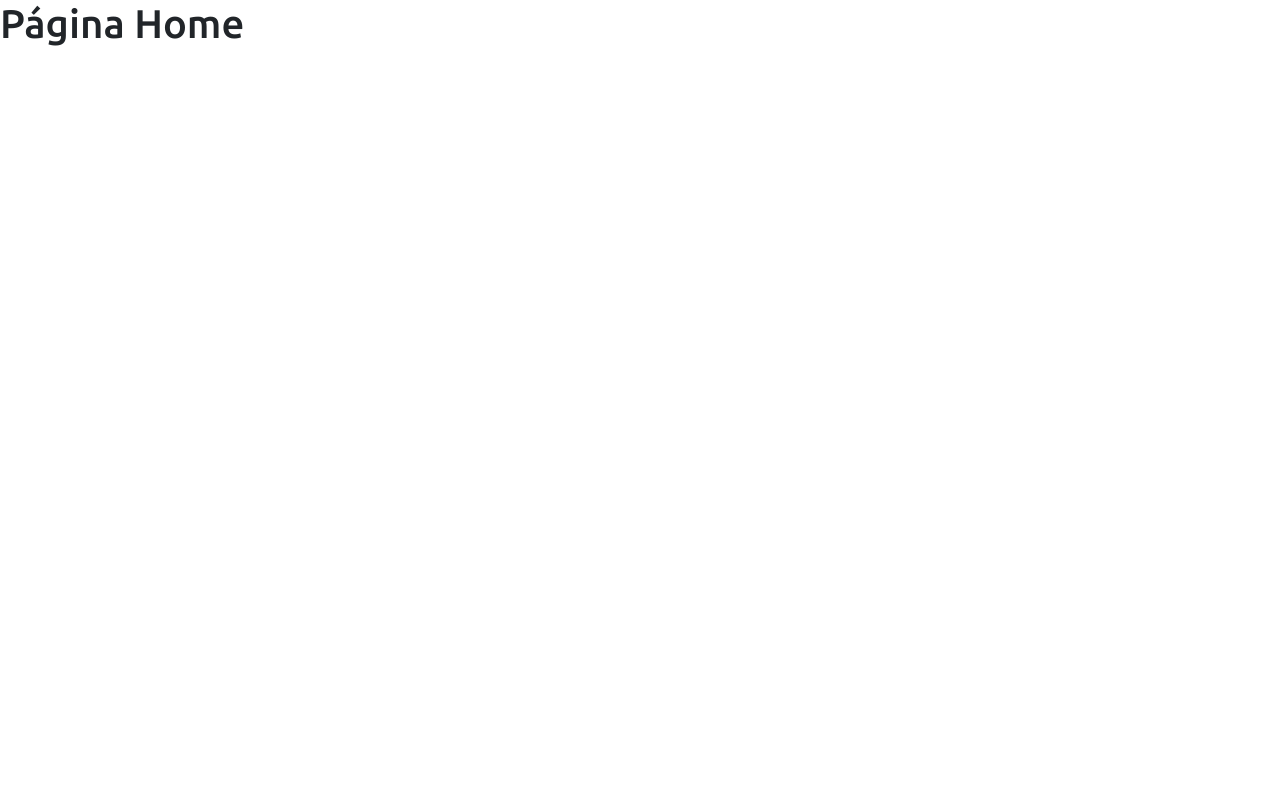
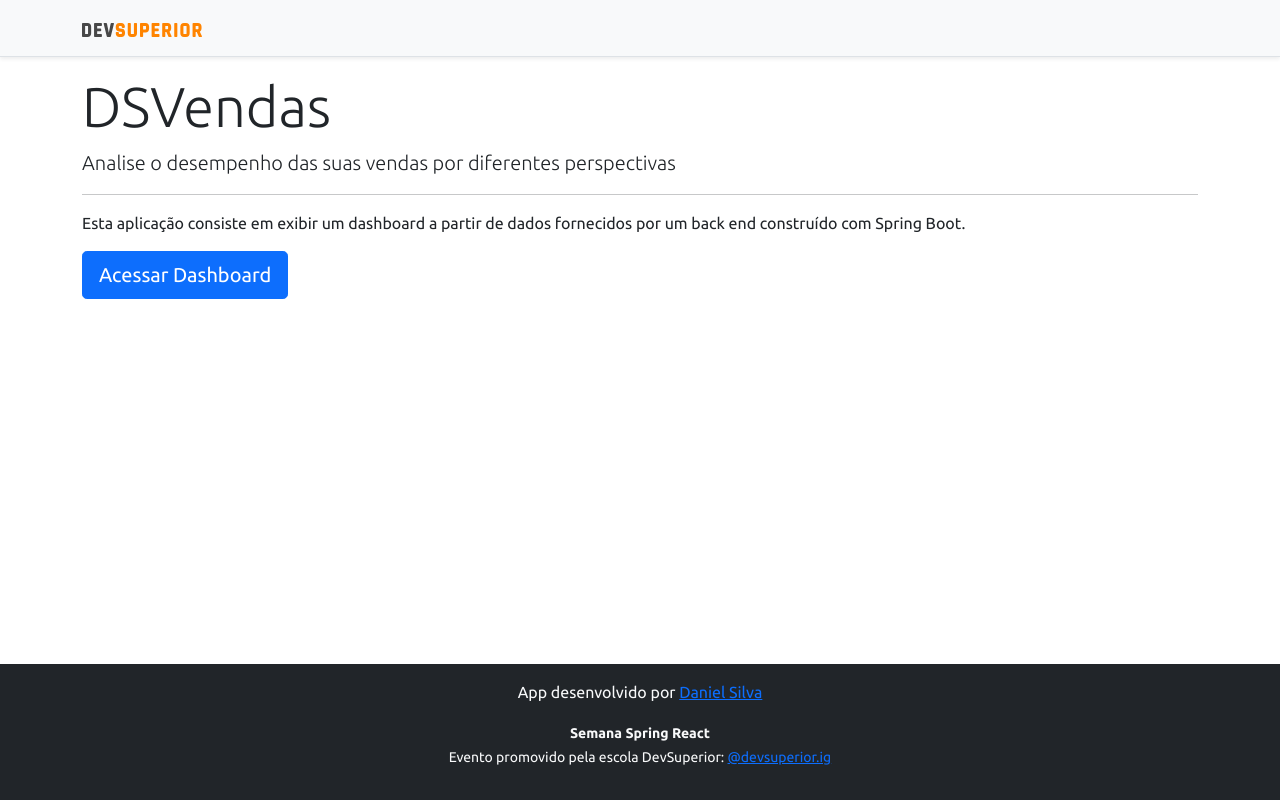
Before and after one commit to Daniel-Silva97/projeto-sds5, a React (Create React App) app in the folder frontend/: page / in a window 1280 px wide. Built offline with nearby package versions, Linux system fonts and the light colour scheme.

Commit message:
Home, navigation

```diff
--- a/frontend/src/Routes.tsx
+++ b/frontend/src/Routes.tsx
@@ -1,6 +1,6 @@
 import Home from 'pages/Home';
 import Dashboard from 'pages/Dashboard';
-import {BrowserRouter, Route, Switch} from 'react-router-dom';
+import { BrowserRouter, Route, Switch } from 'react-router-dom';
 
 const Routes = () => {
     return (
--- a/frontend/src/components/NavBar/index.tsx
+++ b/frontend/src/components/NavBar/index.tsx
@@ -1,11 +1,14 @@
 import ImgDsDark from 'assets/img/ds-dark.svg';
+import { Link } from 'react-router-dom';
 
 function NavBar() {
     return (
         <div className="d-flex flex-column flex-md-row align-items-center p-3 px-md-4 mb-3 bg-light border-bottom shadow-sm">
             <div className="container">
                 <nav className="my-2 my-md-0 mr-md-3">
-                    <img src={ImgDsDark} alt="DevSuperior" width="120" />
+                    <Link to="/">
+                        <img src={ImgDsDark} alt="DevSuperior" width="120" />
+                    </Link>
                 </nav>
             </div>
         </div>
--- a/frontend/src/pages/Dashboard/index.tsx
+++ b/frontend/src/pages/Dashboard/index.tsx
@@ -5,7 +5,7 @@
 import NavBar from "components/NavBar";
 
 
-function Dashboard(){
+function Dashboard() {
     return (
         <>
             <NavBar />
--- a/frontend/src/pages/Home/index.tsx
+++ b/frontend/src/pages/Home/index.tsx
@@ -1,8 +1,24 @@
+import Footer from "components/footer";
+import NavBar from "components/NavBar";
+import { Link } from "react-router-dom";
+
 function Home() {
     return (
-        <div>
-            <h1>Página Home</h1>
-        </div>
+        <>
+            <NavBar />
+            <div className="container">
+                <div className="jumbotron">
+                    <h1 className="display-4">DSVendas</h1>
+                    <p className="lead">Analise o desempenho das suas vendas por diferentes perspectivas</p>
+                    <hr />
+                    <p>Esta aplicação consiste em exibir um dashboard a partir de dados fornecidos por um back end construído com Spring Boot.</p>
+                    <Link className="btn btn-primary btn-lg" to="/dashboard">
+                        Acessar Dashboard
+                    </Link>
+                </div>
+            </div>
+            <Footer />
+        </>
     );
 }
 
```
